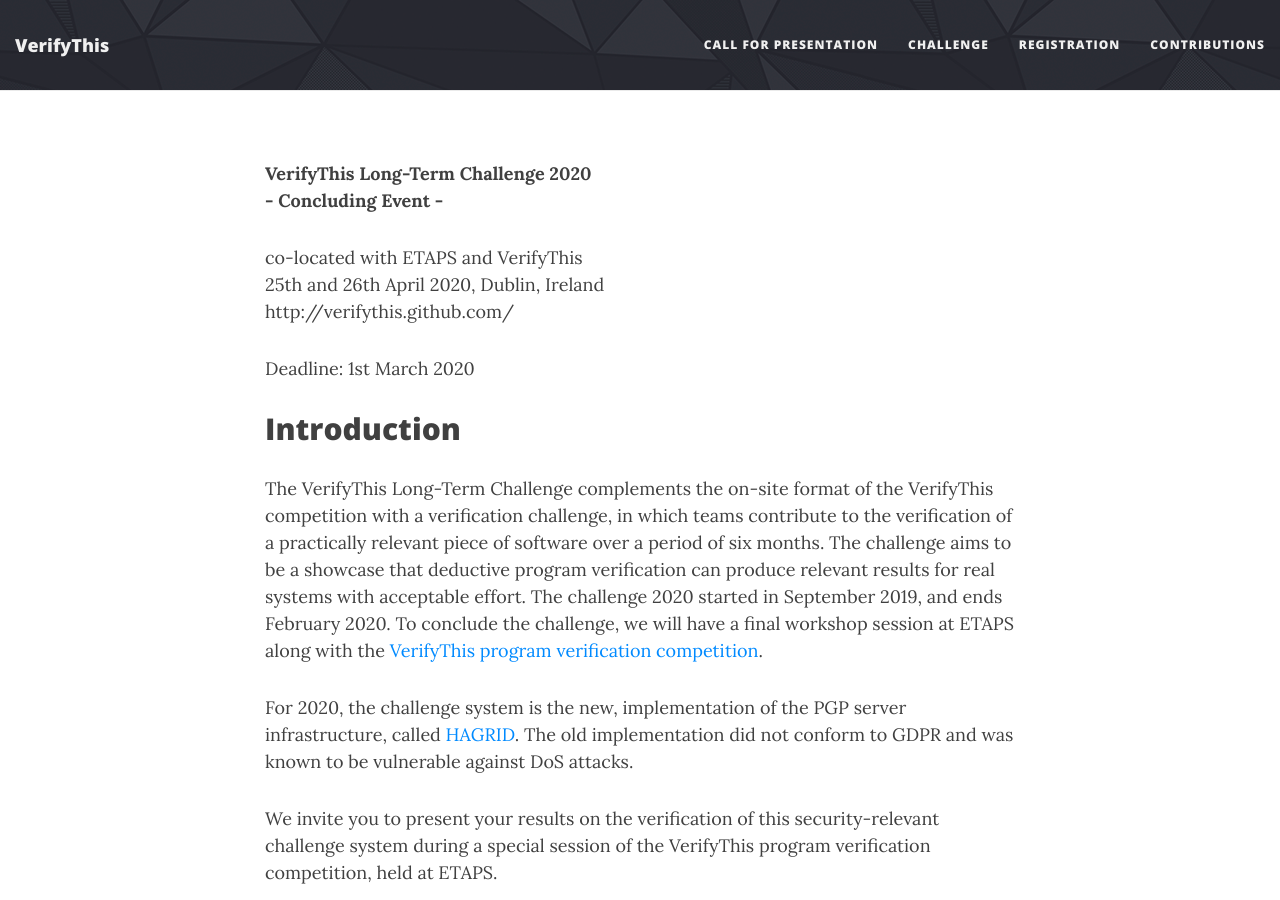
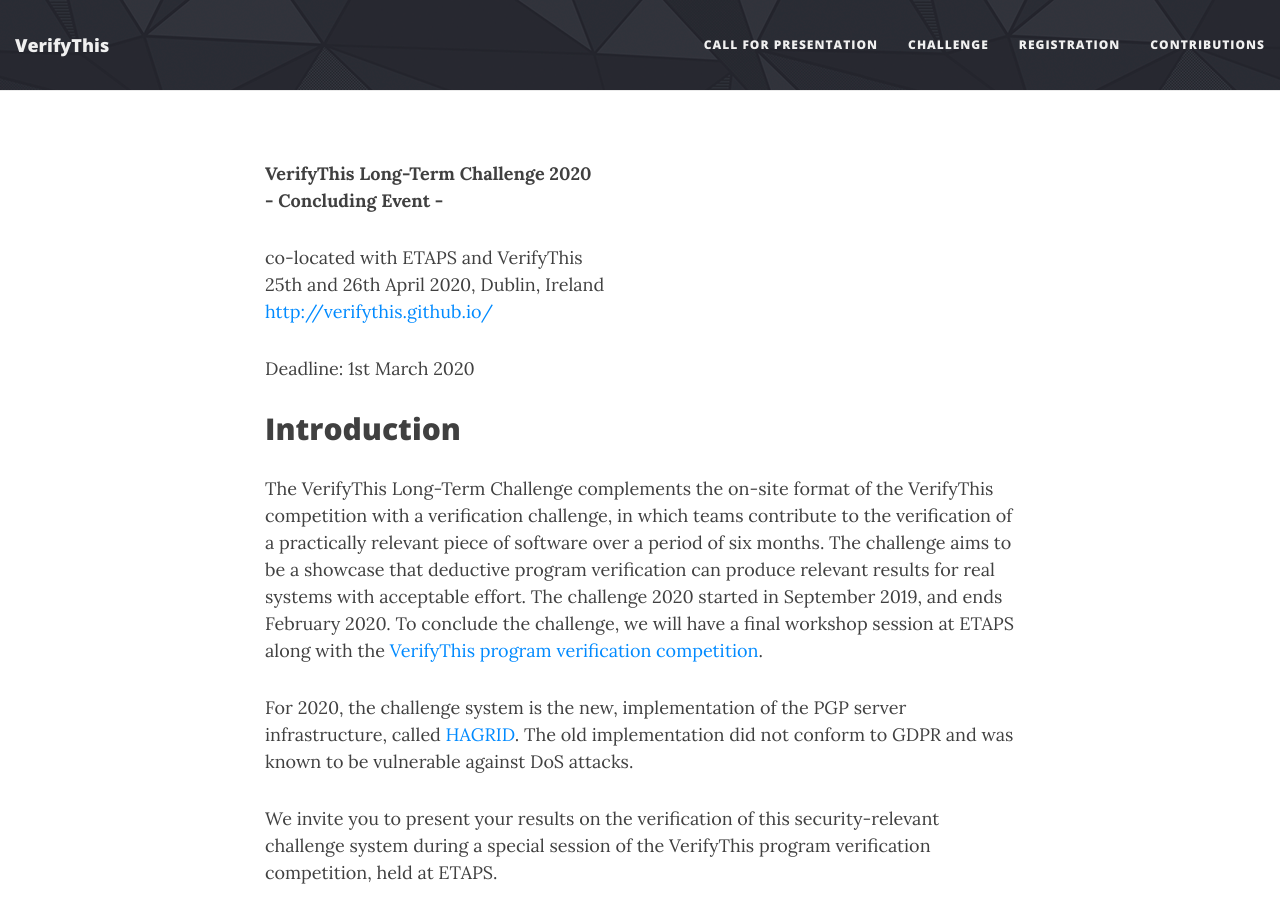
Before and after one commit to verifythis/verifythis.github.io, a Jekyll site: the page built from cfp.md, in a window 1280 px wide and 900 px high. Built offline with Jekyll 4.4.1, drawn with Linux system fonts in a browser that asks for light colours; our own code applies the rules of GitHub Pages for plain Markdown files.

Commit message:
Update cfp.md

```diff
--- a/cfp.md
+++ b/cfp.md
@@ -6,7 +6,7 @@
 {:.header}
 co-located with ETAPS and VerifyThis <br>
 25th and 26th April 2020, Dublin, Ireland<br>
-http://verifythis.github.com/<br>
+<http://verifythis.github.io/><br>
 
 {:.header}
 Deadline: 1st March 2020<br>
@@ -53,7 +53,7 @@
 
 ## Submission Link
 
-https://easychair.org/conferences/?conf=vtltc2020
+<https://easychair.org/conferences/?conf=vtltc2020>
 
 ## Proceedings
 
```
Also changed, not shown: other parts of cfp.md (+1 -1 lines).
